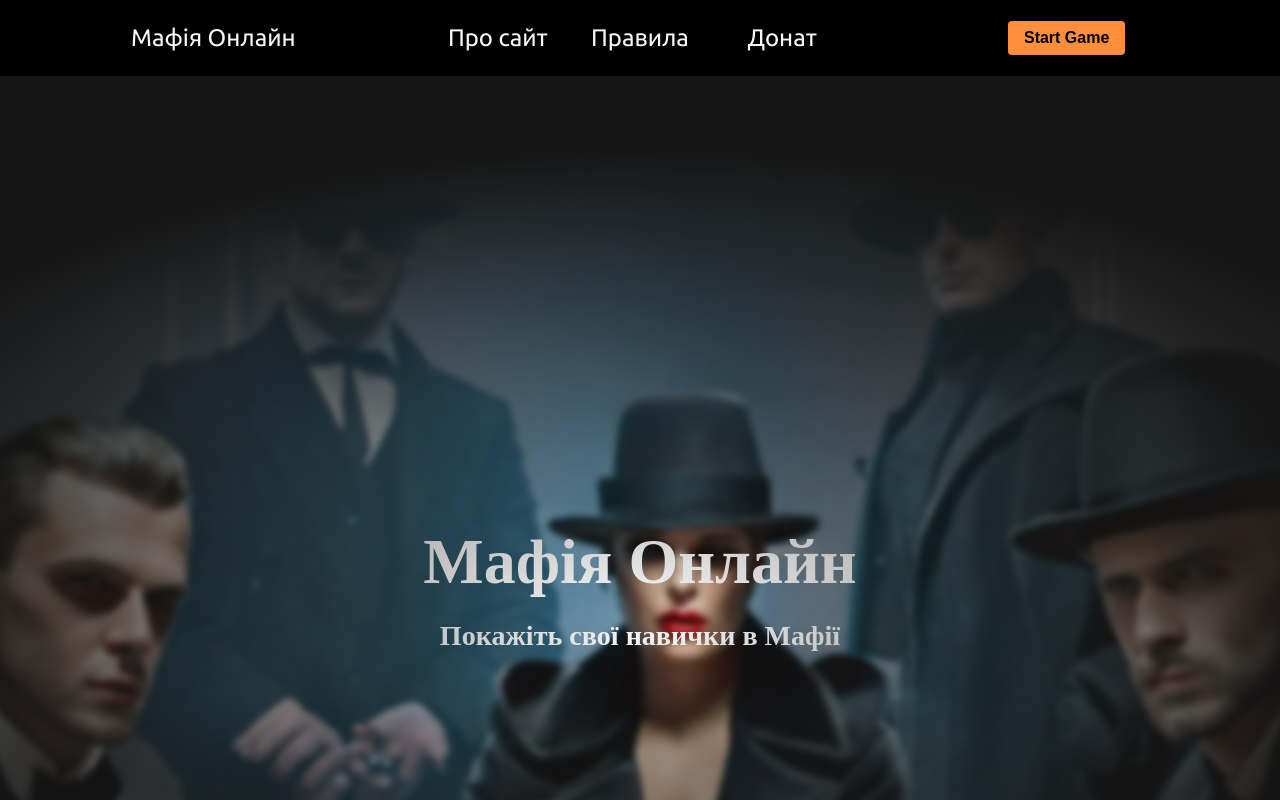
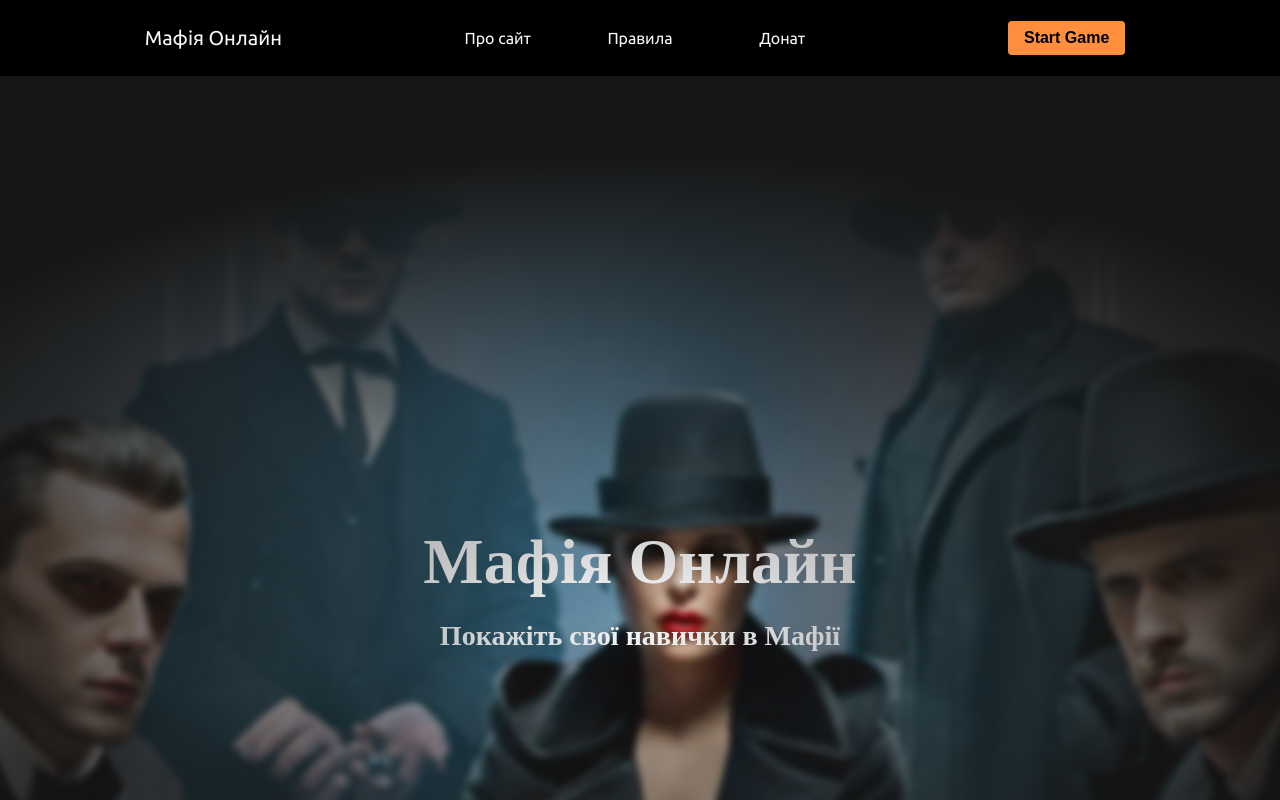
Before and after one commit to Kapysta017/Mafia, a React (Vite) app in the folder client/: page / in a window 1280 px wide. Shown: the top 800 px of the page. Built offline with nearby package versions, Linux system fonts and the light colour scheme; a web font is replaced by a local one.

Commit message:
changed header text style

```diff
--- a/client/src/index.scss
+++ b/client/src/index.scss
@@ -10,7 +10,6 @@
     color: #f7f8fa;
     margin: auto;
     font-size: 24px;
-
   }
 
   h1{
@@ -30,3 +29,15 @@
     size: 24px;
     font-size: #fafbfd;
   }
+
+  .bc2{
+    font-family: "Ubuntu";
+    color: #f7f8fa;
+    font-size: 14px;
+  }
+
+  .bc3{
+    font-family: "Ubuntu";
+    color: #87694E;
+    font-size: 12px;
+  }
--- a/client/src/layout/Header.jsx
+++ b/client/src/layout/Header.jsx
@@ -10,12 +10,20 @@ export function Header() {
     <header>
       <div className="header_container">
         <div className="container_grid_element">
-          <Link to={"/"}>Мафія Онлайн</Link>
+          <Link to={"/"}>
+            <div className="bc1">Мафія Онлайн</div>
+          </Link>
         </div>
         <div className="header_container">
-          <div className="container_grid_element">Про сайт</div>
-          <div className="container_grid_element">Правила</div>
-          <div className="container_grid_element">Донат</div>
+          <div className="container_grid_element">
+            <p className="bc2">Про сайт</p>
+          </div>
+          <div className="container_grid_element">
+            <p className="bc2">Правила</p>
+          </div>
+          <div className="container_grid_element">
+            <p className="bc2">Донат</p>
+          </div>
         </div>
         <div className="container_grid_element">
           <Button
--- a/client/src/sass/layouts/_header.scss
+++ b/client/src/sass/layouts/_header.scss
@@ -4,6 +4,18 @@ header{
     display: flex;
     background-color: black;
     justify-content: center;
+
+    .bc1{
+        font-family: "Ubuntu";
+        color: #f7f8fa;
+        font-size: 20px;
+    }
+
+    .bc2{
+        font-family: "Ubuntu";
+        color: #f7f8fa;
+        font-size: 16px;
+    }
 }
 
 .header_container{
@@ -19,6 +31,7 @@ header{
     align-items: center;
 }
 
+
 a {
     text-decoration: none;
     color: inherit;
--- a/client/src/sass/views/_homepage.scss
+++ b/client/src/sass/views/_homepage.scss
@@ -8,7 +8,7 @@
 }
 
 .background_image {
-    background-image: url("/images/game\ mafia\,\ few\ people\ in\ the\ dark\ coats\ and\ hats\ sitting\ in\ a\ poker\ table.png");
+    background-image: url("/images/main_picture_blur.png");
     display: grid;
     background-size: cover;
     background-position: center;
```
Also changed, not shown: client/public/images/Background Image Container.png (deleted), client/public/images/main_picture_blur.png (renamed from client/public/images/game mafia, few people in the dark coats and hats sitting in a poker table.png).
